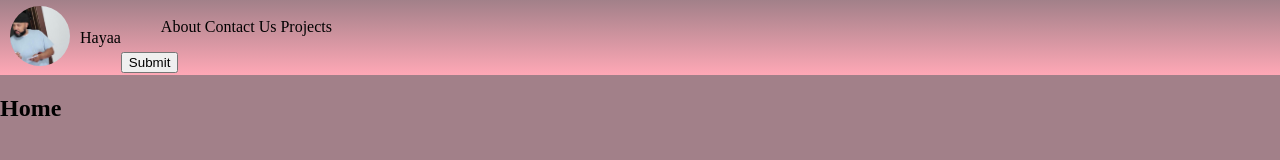
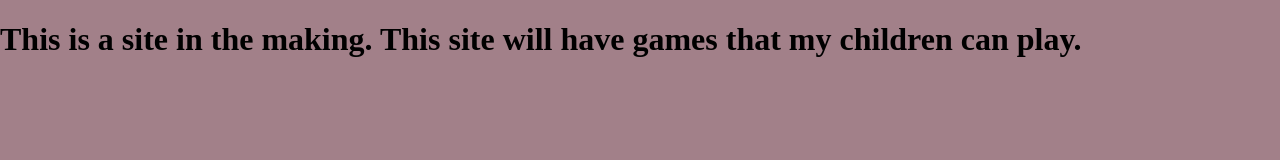
Before and after one commit to soutodiaz/Hayaa, a plain HTML site: page index.html in a window 1280 px wide. Drawn offline with Linux system fonts and the light colour scheme.

Commit message:
Update index.html

```diff
--- a/index.html
+++ b/index.html
@@ -14,29 +14,6 @@
     <link rel="stylesheet" href="styles/header.css" />
   </head>
   <body>
-    <header class="header-grid">
-      <div class="left-section">
-        <div>
-          <img class="portfolio-picture" src="images/alex.jpg" />
-        </div>
-        <div>Hayaa</div>
-      </div>
-      <div class="right-section">
-        <nav>
-          <ul>
-            <li><a href="about.html">About</a></li>
-            <li><a href="contactus.html">Contact Us</a></li>
-            <li><a href="projects.html">Projects</a></li>
-          </ul>
-          <button>Submit</button>
-        </nav>
-      </div>
-    </header>
-    <main>
-      <section>
-        <h1>Home</h1>
-      </section>
-    </main>
-    <footer></footer>
+    <h1>This is a site in the making. This site will have games that my children can play.</h1>
   </body>
 </html>
```
